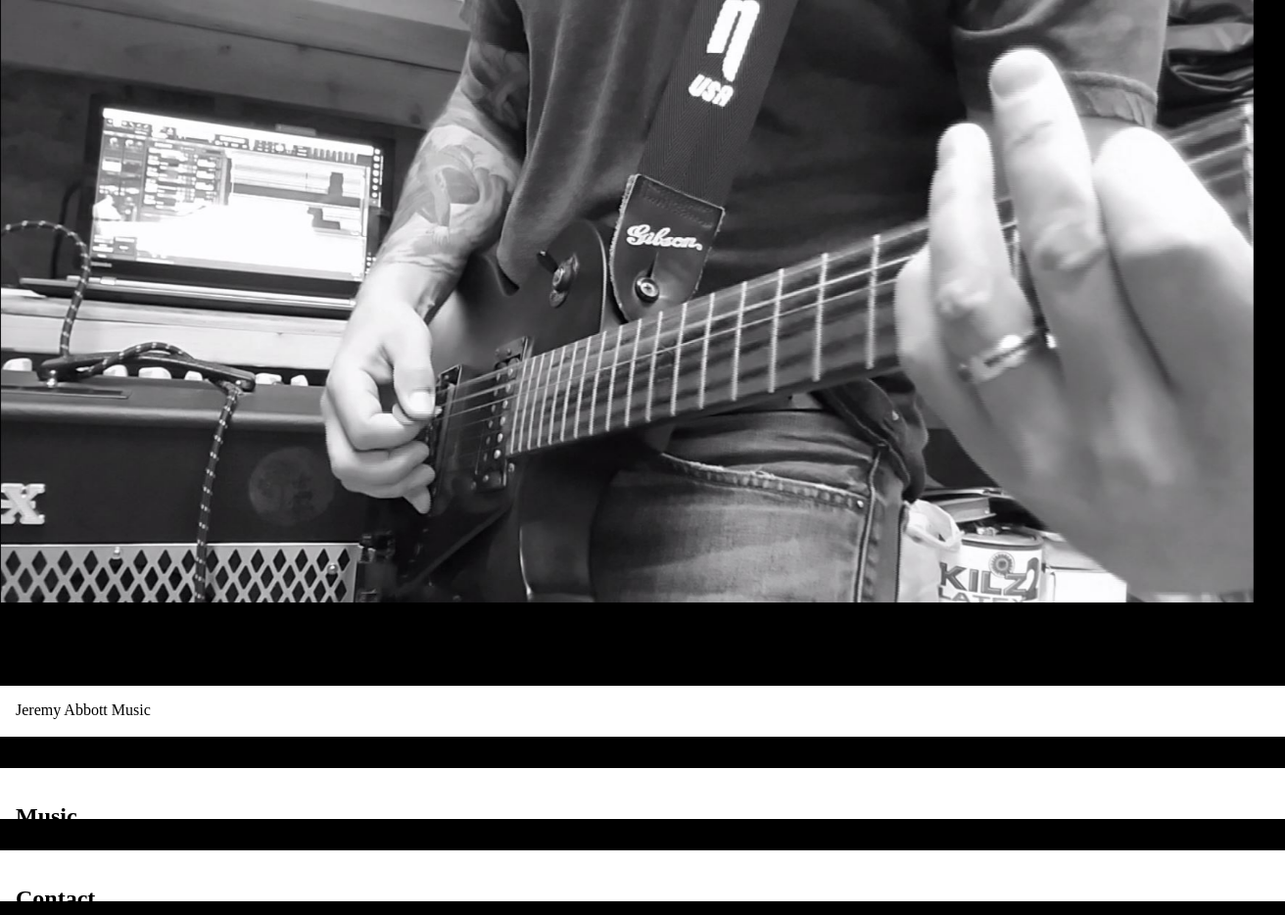
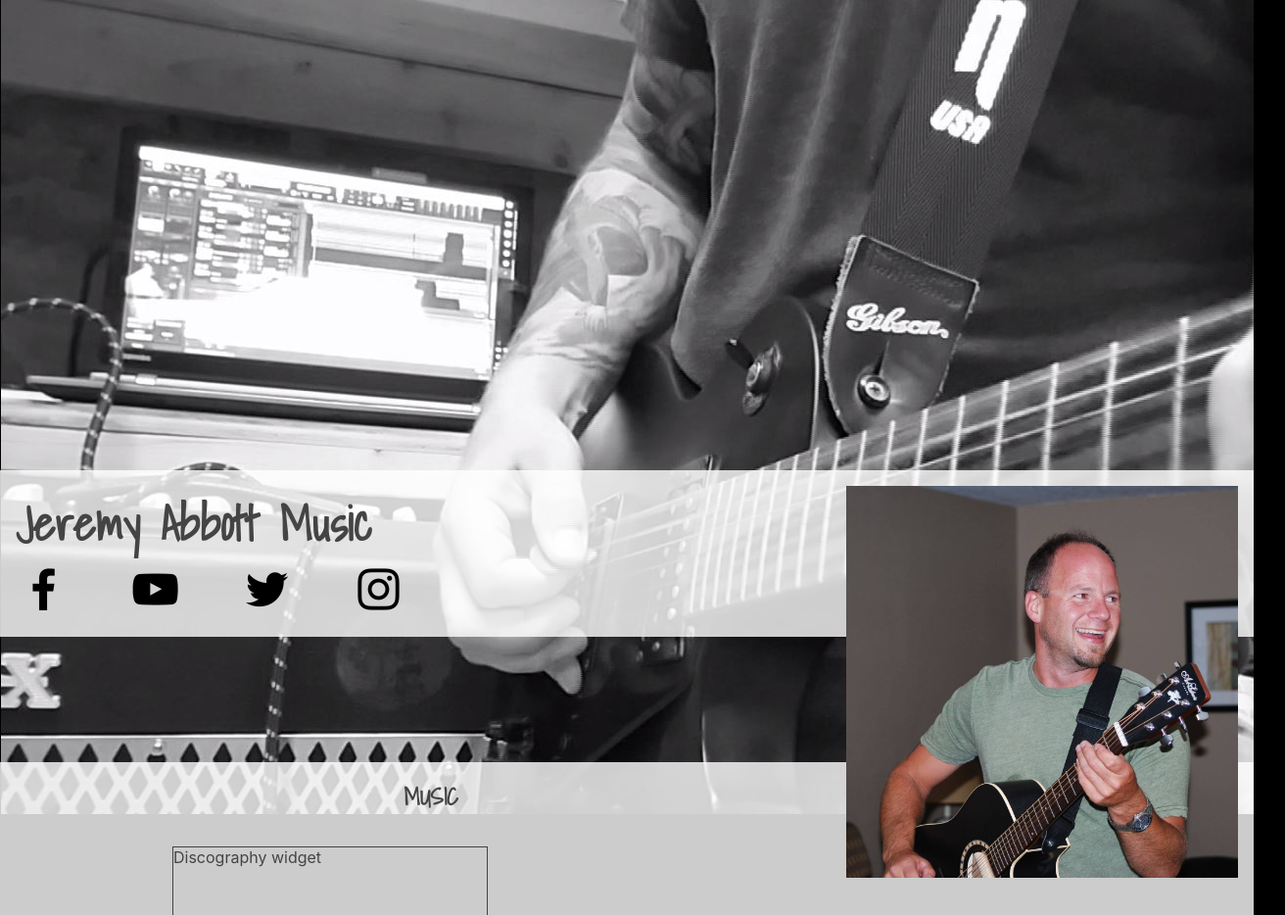
Before and after one commit to Jason-Abbott/jeremy-abbott-music, a website: page index.html in a window 1280 px wide. Shown: the top 934 px of the page at 98% size, 1312 px wide, since content can reach past the window. Drawn offline with Linux system fonts and the light colour scheme.

Commit message:
more basics

```diff
--- a/index.html
+++ b/index.html
@@ -8,46 +8,100 @@
       <meta property="og:url" content="https://www.jeremy-abbott.com/"/>
       <meta property="og:site_name" content="Jeremy Abbott Music"/>
       <title>Jeremy Abbott Music</title>
-      <link href="https://fonts.googleapis.com/css?family=Bree+Serif|Dosis:400,700" rel="stylesheet">
+      <link href="https://fonts.googleapis.com/css?family=Shadows+Into+Light" rel="stylesheet">
       <style type="text/css">
          body {
+            /* https://www.smashingmagazine.com/2015/11/using-system-ui-fonts-practical-guide/ */
+            font-family: -apple-system, BlinkMacSystemFont,
+               "Segoe UI", "Roboto", "Oxygen",
+               "Ubuntu", "Cantarell", "Fira Sans",
+               "Droid Sans", "Helvetica Neue", sans-serif;
+            color: #444;
             margin: 0;
             padding: 0;
+            overflow-x: hidden;
             background-color: #000;
-            overflow-x: hidden;
-         }
-         img#main-image {
-            top: 0;
-            position: fixed;
-            width: 100%;
-            z-index: 50;
+            background-image: url(./img/guitar-perspective.jpg);
+            background-repeat: no-repeat;
+            background-attachment: fixed;
          }
          section {
             width: 100%;
             z-index: 100;
-            background-color: #fff;
-            height: 20px;
+            background-color: rgba(255, 255, 255, 0.8);
             padding: 1rem;
-            margin-bottom: 2rem;
-         }
-         section:first-of-type {
-            margin-top: 700px;
+            margin-bottom: 8rem;
+            box-sizing: border-box;
          }
 
+         section:hover {
+            background-color: #fff;
+         }
+
+         section.intro {
+            margin-top: 30rem;
+         }
+
+         h1, h2 {
+            font-family: "Shadows Into Light", cursive;
+            margin: 0;
+         }
+
+         section h1 {
+            font-size: 3rem;
+         }
+
+         section h2 {
+            text-align: center;
+            text-transform: uppercase;
+         }
+
+         img#head-shot {
+            width: 25rem;
+            float: right;
+         }
+
+         #links {
+            display: flex;
+            flex-direction: row;
+         }
+
+         #links img { width: 50%; }
+
+         div.discography {
+            height: 500px;
+            border: 1px solid #444;
+            width: 20rem;
+            margin: 2rem 0 3rem 10rem;
+         }
       </style>
    </head>
    <body>
-      <img id="main-image" src="./img/guitar-perspective.jpg"/>
-      <section>
-         Jeremy Abbott Music
+      <section class="intro">
+         <img id="head-shot" src="./img/jeremy-smiling.jpg"/>
+         <h1>Jeremy Abbott Music</h1>
+
+         <div id="links">
+            <a href="https://www.facebook.com/JeremyAbbottMusic/"><img src="./img/fb.png"/></a>
+            <a href="https://www.youtube.com/channel/UC8CT2JsvhwecoFXHnBUTYvw/"><img src="./img/youtube.png"/></a>
+            <a href="https://open.spotify.com/user/jeremychadabbott/playlist/0KVsKSPRQL19xgKLqTxu4K"><img src="./img/twitter.png"/></a>
+            <a href="https://www.amazon.com/s/ref=ntt_srch_drd_B001UADQPU?ie=UTF8&field-keywords=Jeremy%20Abbott&index=digital-music&search-type=ss"><img src="./img/instagram.png"/></a>
+         </div>
       </section>
 
-      <section>
-         <h1>Music</h1>
+      <section class="music">
+         <h2>Music</h2>
+         <div class="discography">
+            Discography widget
+         </div>
       </section>
 
-      <section>
-         <h1>Contact</h1>
+      <section class="contact">
+         <h2>Contact</h2>
+         <ul>
+            <li>Jeremy Abbott</li>
+            <li>jeremy@someaddress.com</li>
+         </ul>
       </section>
    </body>
 </html>
```
Also changed, not shown: img/fb.png (added), img/instagram.png (added), img/twitter.png (added), img/youtube.png (added).
